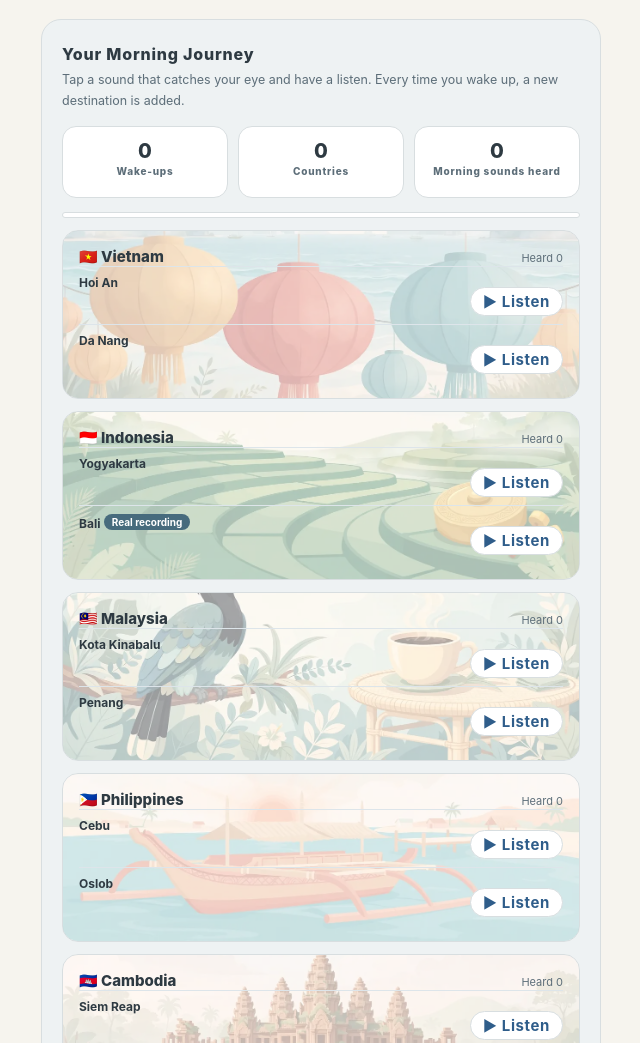
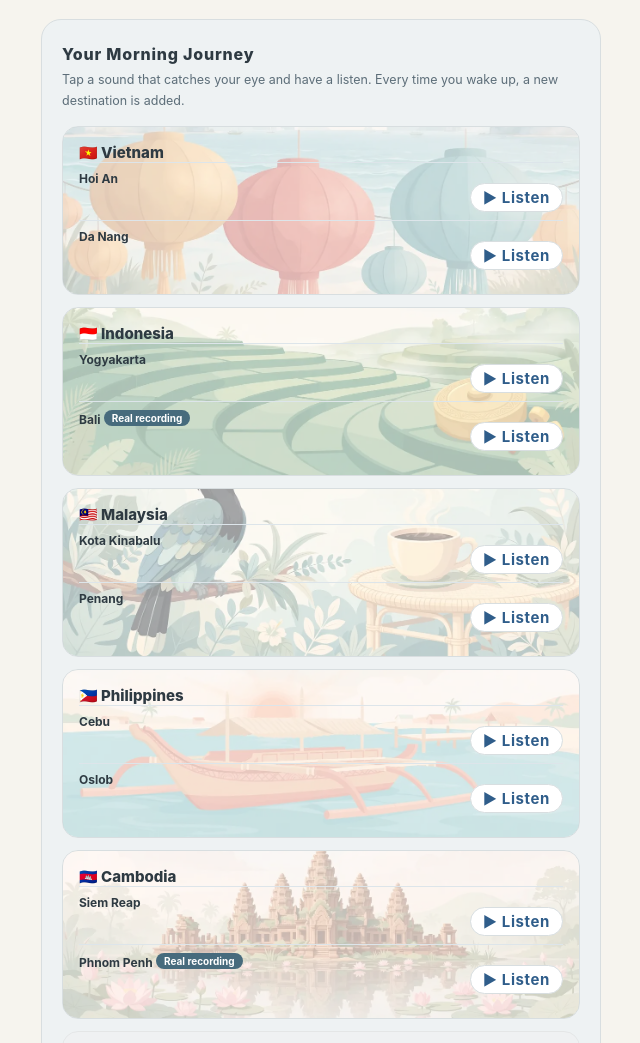
Before and after one commit to Yuichiro-Morimoto/world-alarm, a plain HTML site: page index.html in a window 1280 px wide. Shown: the part 1740-2783 px from the top of the page, without its empty margins (319-959 px from the left). Drawn offline with Linux system fonts and the light colour scheme.

Commit message:
Remove listened-count display from index.html
Remove the per-country listened counts, top statistics and progress bar from the collection view.

```diff
--- a/index.html
+++ b/index.html
@@ -92,12 +92,6 @@
   .switch i::after{content:"";position:absolute;width:24px;height:24px;background:#fff;border-radius:50%;top:3px;left:3px;transition:.2s;box-shadow:0 1px 3px rgba(0,0,0,.2)}
   .switch input:checked + i{background:var(--accent)}
   .switch input:checked + i::after{left:25px}
-  .stats{display:flex;gap:10px;margin-bottom:14px}
-  .stat{flex:1;background:#fff;border:1px solid var(--line);border-radius:14px;padding:12px 6px;text-align:center}
-  .stat .num{font-size:20px;font-weight:800}
-  .stat .label{font-size:10px;color:var(--muted);margin-top:2px}
-  .bar{height:6px;background:#fff;border:1px solid var(--line);border-radius:99px;overflow:hidden}
-  .bar i{display:block;height:100%;background:linear-gradient(90deg,var(--ink2),var(--ink));width:0%}
   .country{background:#fff;border:1px solid var(--line);border-radius:16px;padding:16px;margin-top:12px;position:relative;overflow:hidden}
   .country::before{content:"";position:absolute;inset:0;background-image:var(--country-bg,none);background-size:100% auto;background-position:center bottom;background-repeat:no-repeat;opacity:.42;pointer-events:none}
   .country>*{position:relative}
@@ -228,12 +222,6 @@
   <div class="card bluegrey">
     <h2 data-i18n="collectionTitle">あなたの朝の旅</h2>
     <p class="lead" data-i18n="collectionLead">まずは気になる音をタップして、聞いてみてください。目覚めるたびに、旅先がひとつずつ増えていきます。</p>
-    <div class="stats">
-      <div class="stat"><div class="num" id="wakeStat">0</div><div class="label" data-i18n="statWakes">目覚めた回数</div></div>
-      <div class="stat"><div class="num" id="countryStat">0</div><div class="label" data-i18n="statCountries">目覚めた国</div></div>
-      <div class="stat"><div class="num" id="patternStat">0</div><div class="label" data-i18n="statPatterns">聞いた朝の音</div></div>
-    </div>
-    <div class="bar"><i id="barFill"></i></div>
     <div id="pvAsk"><div class="q" data-i18n="pvAskQ">聞いてみて、どうでしたか？</div><div class="row"><button type="button" data-rate="good">😊 <span data-i18n="rateGood">よかった</span></button><button type="button" data-rate="ok">😐 <span data-i18n="rateOk">ふつう</span></button><button type="button" data-rate="bad">😖 <span data-i18n="rateBad">イマイチ</span></button></div></div>
     <div id="countryList"></div>
     <p class="note" style="margin-top:14px" data-i18n="collectionNote">新しい国や音は、アップデートで少しずつ増えていきます。次はラオス、ネパール、トルコなどを予定しています。</p>
@@ -992,11 +980,10 @@ const listEl = document.getElementById("countryList");
 function renderCollection(playingId){
   listEl.innerHTML = "";
   COUNTRIES.forEach(c=>{
-    const heardCount = c.patterns.filter(p=>heard.has(p.id)).length;
     const d = document.createElement("div");
     d.className = "country" + (c.patterns.some(p=>p.id===playingId) ? " playing" : "");
     d.style.setProperty("--country-bg", `url("images/bg-${c.id}.webp")`);
-    let html = `<div class="head"><span class="name">${c.flag} ${L(c.country)}</span><span class="prog">${t("heardCount")(heardCount)}</span></div>`;
+    let html = `<div class="head"><span class="name">${c.flag} ${L(c.country)}</span></div>`;
     c.patterns.forEach(p=>{
       const isPreviewing = (typeof preview !== "undefined" && preview && preview.id===p.id);
       html += `<div class="pattern"><span><span class="place">${L(p.place)}</span>${p.real ? ' <span class="real">' + t("realBadge") + '</span>' : ""}</span><span style="display:flex;align-items:center;gap:8px;flex:none"><button class="pv${isPreviewing ? " on" : ""}" data-pv="${p.id}" type="button">${isPreviewing ? t("stopBtnSmall") : t("listenBtn")}</button></span></div>`;
@@ -1010,13 +997,6 @@ function renderCollection(playingId){
     d.innerHTML = `<div class="head"><span class="name">${c.flag} ${L(c.country)}</span><span class="prog">${t("comingSoon")}</span></div>`;
     listEl.appendChild(d);
   });
-  const countriesHeard = COUNTRIES.filter(c=>c.patterns.some(p=>heard.has(p.id))).length;
-  // 削除されたパターンの記録が残っていても集計が崩れないよう、現行パターンだけを数える
-  const heardValid = [...heard].filter(id=>ALL_PATTERNS.some(p=>p.id===id)).length;
-  document.getElementById("wakeStat").textContent = wakes;
-  document.getElementById("patternStat").textContent = heardValid;
-  document.getElementById("countryStat").textContent = countriesHeard;
-  document.getElementById("barFill").style.width = (heardValid/TOTAL_PATTERNS*100)+"%";
 }
 
 // ===== 合成オーディオ（試し聞き用イメージ音・フェードイン） =====
```
